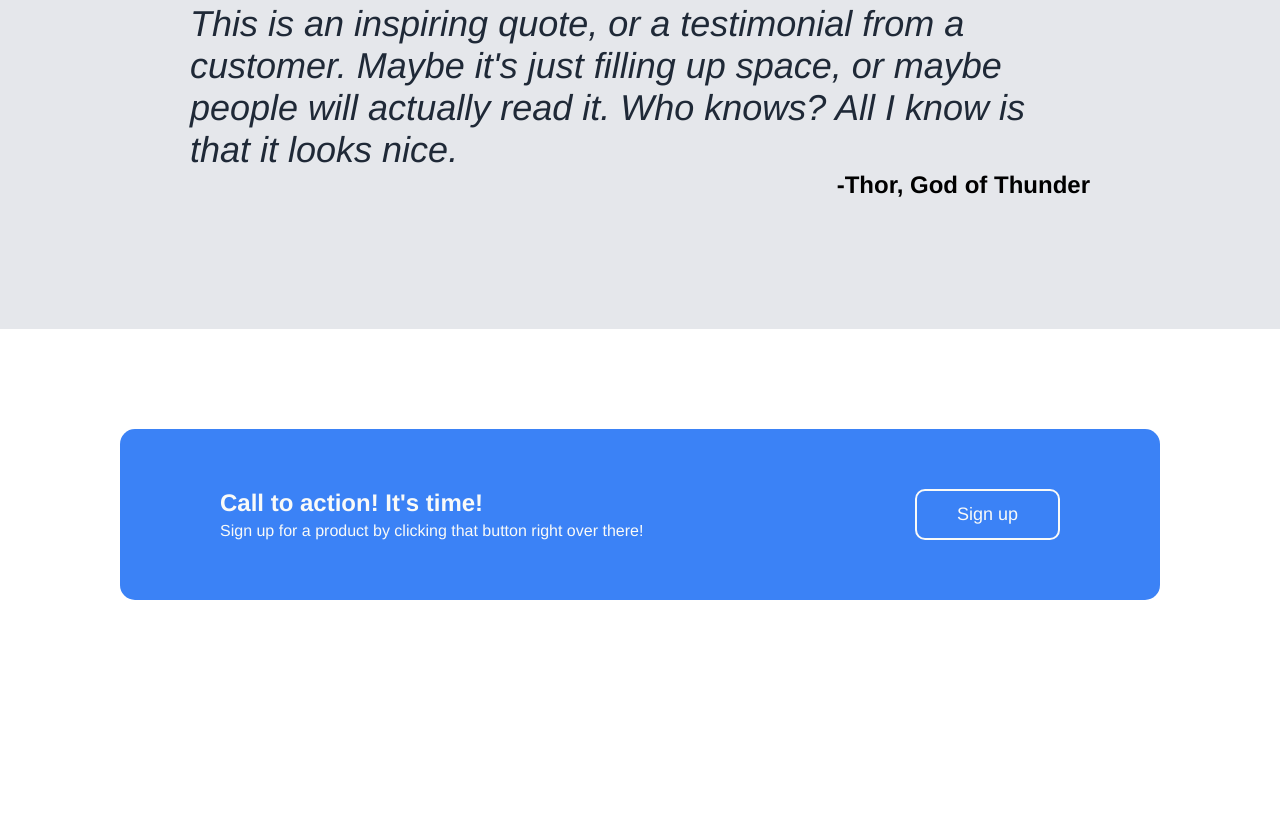
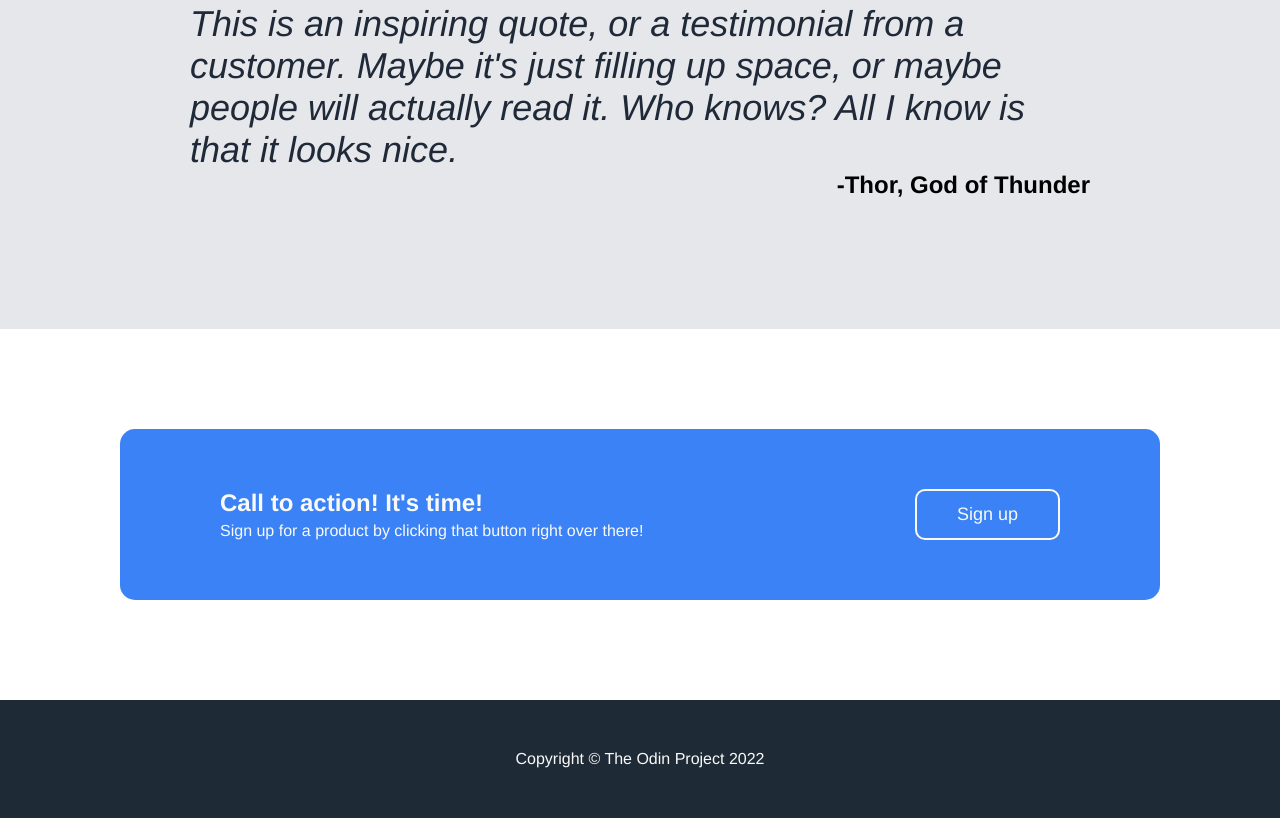
Before and after one commit to OneGoatee/landing-page, a plain HTML site: page index.html in a window 1280 px wide. Shown: the part 1169-1987 px from the top of the page. Before the commit the page ends 1869 px from the top, so only its background shows below. Drawn offline with Linux system fonts and the light colour scheme.

Commit message:
Add footer

```diff
--- a/index.html
+++ b/index.html
@@ -84,5 +84,11 @@
       </div>
     </section>
     <!-- End of Call to Action -->
+
+    <footer class="footer">
+      <div class="container">
+        <p class="copyright">Copyright © The Odin Project 2022</p>
+      </div>
+    </footer>
   </body>
 </html>
--- a/style.css
+++ b/style.css
@@ -194,3 +194,17 @@ ul {
   padding: 5px 40px;
   font-size: 18px;
 }
+
+.footer {
+  width: 100vw;
+  display: flex;
+  justify-content: center;
+  padding: 50px 0;
+  background-color: #1f2a37;
+  color: #f9faf8;
+}
+
+.footer .container {
+  display: flex;
+  justify-content: center;
+}
```
